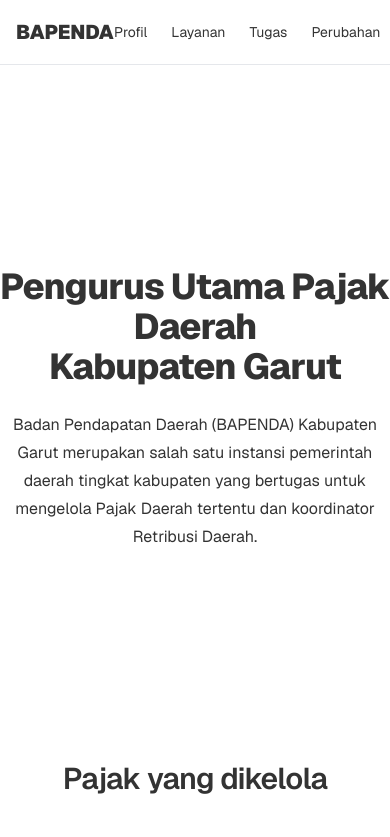
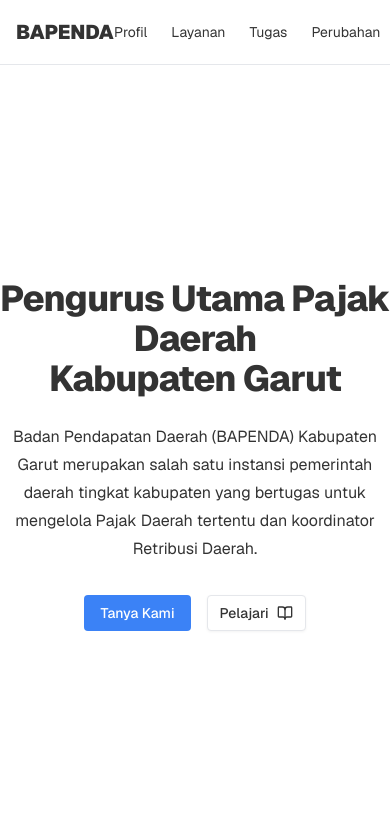
Before and after one commit to rafadlis/bapenda.garutkab.go.id, a Next.js app: page / in a window 390 px wide. Shown: the top 837 px of the page. Built offline with nearby package versions, Linux system fonts and the light colour scheme.

Commit message:
feat: add buttons for user interaction and adjust layout for improved responsiveness

```diff
--- a/app/page.tsx
+++ b/app/page.tsx
@@ -1,10 +1,11 @@
-import { CircleArrowRight } from "lucide-react";
+import { BookOpen, CircleArrowRight } from "lucide-react";
 import Link from "next/link";
+import { Button } from "@/components/ui/button";
 
 export default function Home() {
   return (
-    <article className="typography container mx-auto my-10 flex flex-col gap-12">
-      <section className="flex min-h-[72dvh] flex-col justify-center">
+    <article className="typography container mx-auto flex flex-col">
+      <section className="flex min-h-[calc(100svh-(var(--spacing)*16))] flex-col justify-center">
         <h1 className="max-w-prose text-center">
           Pengurus Utama Pajak Daerah <br /> Kabupaten Garut
         </h1>
@@ -13,6 +14,12 @@
           instansi pemerintah daerah tingkat kabupaten yang bertugas untuk
           mengelola Pajak Daerah tertentu dan koordinator Retribusi Daerah.
         </p>
+        <div className="mt-8 flex justify-center gap-4">
+          <Button>Tanya Kami</Button>
+          <Button variant="outline">
+            Pelajari <BookOpen />
+          </Button>
+        </div>
       </section>
       <section>
         <h2 className="border-none text-center">Pajak yang dikelola</h2>
```
